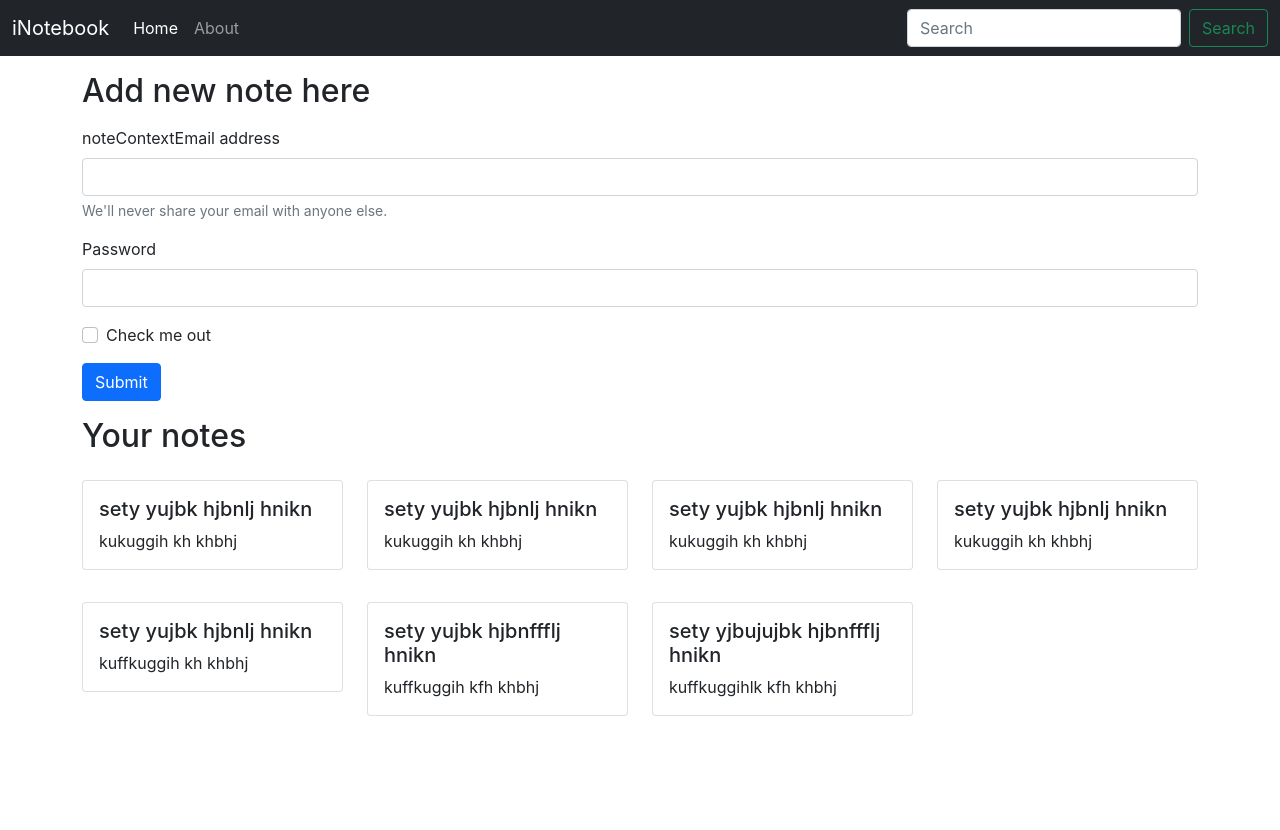
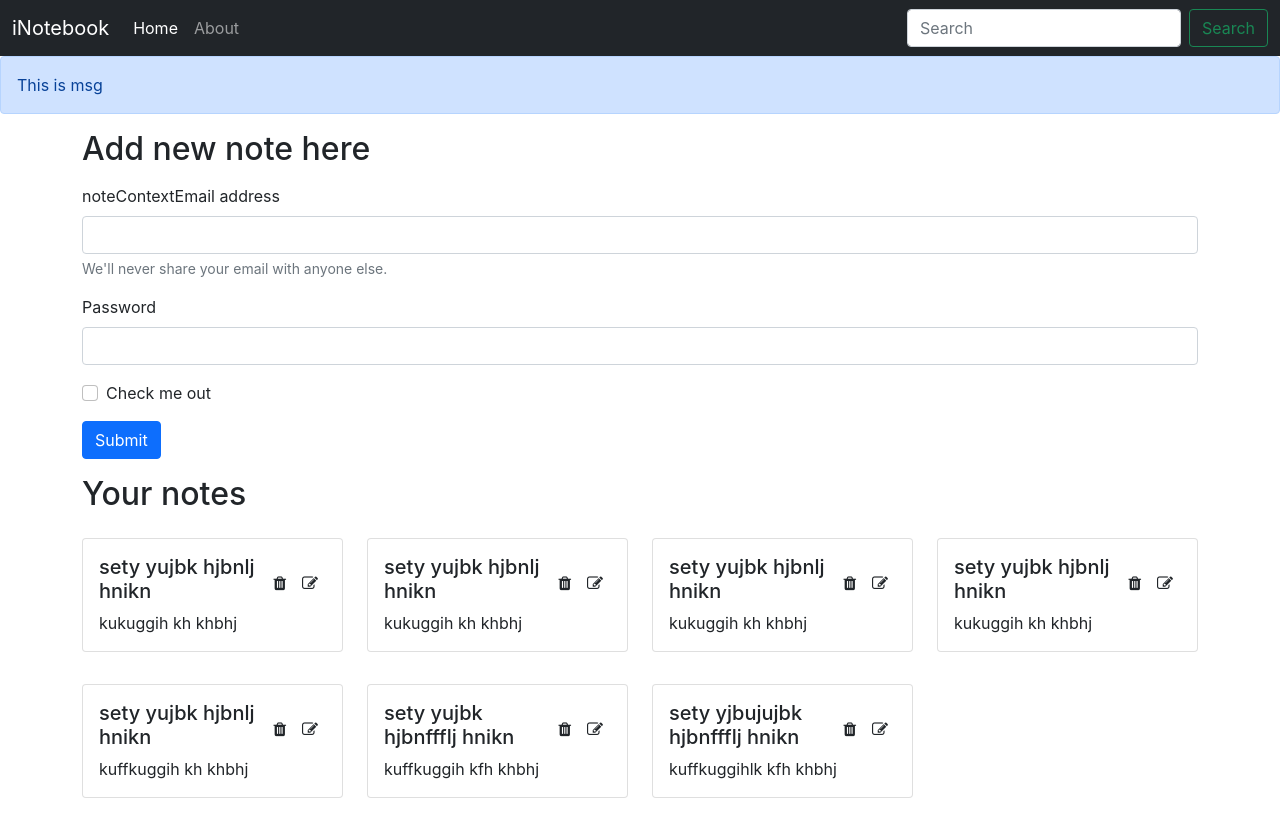
Before and after one commit to sweetysingh1609/inotebook, a React (Create React App) app: page / in a window 1280 px wide. Before the commit the page ends 800 px from the top, so only its background shows below. Built offline with nearby package versions, Linux system fonts and the light colour scheme.

Commit message:
Implemented FontAwesome icon for delete, edit

```diff
--- a/package.json
+++ b/package.json
@@ -3,10 +3,14 @@
   "version": "0.1.0",
   "private": true,
   "dependencies": {
+    "@fortawesome/fontawesome": "^1.1.8",
+    "@fortawesome/fontawesome-free-solid": "^5.0.13",
+    "@fortawesome/react-fontawesome": "^0.2.0",
     "@testing-library/jest-dom": "^5.16.5",
     "@testing-library/react": "^13.4.0",
     "@testing-library/user-event": "^13.5.0",
     "concurrently": "^7.6.0",
+    "font-awesome": "^4.7.0",
     "react": "^18.2.0",
     "react-dom": "^18.2.0",
     "react-router-dom": "^5.2.0",
--- a/public/index.html
+++ b/public/index.html
@@ -36,6 +36,14 @@
   <body>
     <noscript>You need to enable JavaScript to run this app.</noscript>
     <div id="root"></div>
+    <!-- <script src="https://kit.fontawesome.com/aeb280f71e.js" crossorigin="anonymous"></script>
+    <link href="~/fonts/font-awesome.min.css" rel="stylesheet" />
+
+    <link rel="stylesheet" href="https://maxcdn.bootstrapcdn.com/font-awesome/4.4.0/css/font-awesome.min.css"> -->
+    <link href="https://maxcdn.bootstrapcdn.com/font-awesome/4.7.0/css/font-
+awesome.min.css" rel="stylesheet" integrity="sha384-
+wvfXpqpZZVQGK6TAh5PVlGOfQNHSoD2xbE+QkPxCAFlNEevoEH3Sl0sibVcOQVnN"
+crossorigin="anonymous">
     <!--
       This HTML file is a template.
       If you open it directly in the browser, you will see an empty page.
--- a/src/App.js
+++ b/src/App.js
@@ -5,6 +5,7 @@
 import { About } from "./components/About";
 import { createBrowserHistory } from "history";
 import NoteState from "./context/notes/NoteState";
+import Alert from "./components/Alert";
 export const customHistory = createBrowserHistory();
 function App() {
   return (
@@ -12,6 +13,7 @@
       <NoteState>
         <Router history={customHistory}>
           <Navbar />
+          <Alert message="This is msg"/>
           <div className="container">
             <Switch>
               <Route exact path="/">
--- /dev/null
+++ b/src/components/Alert.js
@@ -0,0 +1,13 @@
+import React from 'react'
+
+const Alert = (props) => {
+  return (
+    <div>
+      <div className="alert alert-primary" role="alert">
+       {props.message}
+      </div>
+    </div>
+  );
+}
+
+export default Alert
--- a/src/components/NoteItem.js
+++ b/src/components/NoteItem.js
@@ -6,7 +6,13 @@
     <div className="col-md-3">
       <div className="card my-3">
         <div className="card-body">
-          <h5 className="card-title">{note.title}</h5>
+          <div className="d-flex align-items-center">
+            <h5 className="card-title">{note.title}</h5>
+
+            <i className="far fa fa-sharp fa fa-regular fa fa-trash mx-2"></i>
+
+            <i className="far fa fa-edit mx-2"></i>
+          </div>
           <p className="card-text">{note.description}</p>
         </div>
       </div>
--- a/src/components/Notes.js
+++ b/src/components/Notes.js
@@ -8,7 +8,8 @@
     <div className="row my-3">
       <h2>Your notes</h2>
       {notes.map((note) => {
-        return <NoteItem note={note} />;
+        //In mogo we have to mention _id instead of id
+        return <NoteItem key={note._id} note={note} />;
       })}
     </div>
   );
--- a/src/context/notes/NoteState.js
+++ b/src/context/notes/NoteState.js
@@ -5,7 +5,7 @@
 const NoteState = (props) => {
   const notesInitial = [
     {
-      _id: "63d9f2affb6d27394ac08b0d",
+      _id: "563d9f22affb6d27394ac08b0d",
       user: "63d61c4ae07a22b2b08688a3",
       title: "sety yujbk hjbnlj hnikn  ",
       description: " kukuggih kh  khbhj ",
@@ -14,7 +14,7 @@
       __v: 0,
     },
     {
-      _id: "63d9f2affb6d27394ac08b0d",
+      _id: "363d9f2affb62d27394ac08b0d",
       user: "63d61c4ae07a22b2b08688a3",
       title: "sety yujbk hjbnlj hnikn  ",
       description: " kukuggih kh  khbhj ",
@@ -23,7 +23,16 @@
       __v: 0,
     },
     {
-      _id: "63d9f2affb6d27394ac08b0d",
+      _id: "263d9f2aff2b6d27394ac08b0d",
+      user: "63d61c4a2e07a22b2b08688a3",
+      title: "sety yujbk hjbnlj hnikn  ",
+      description: " kukuggih kh  khbhj ",
+      tag: "Checkujgk",
+      date: "2023-02-01T05:03:43.030Z",
+      __v: 0,
+    },
+    {
+      _id: "163d9f2affb62d27394ac08b0d",
       user: "63d61c4ae07a22b2b08688a3",
       title: "sety yujbk hjbnlj hnikn  ",
       description: " kukuggih kh  khbhj ",
@@ -32,16 +41,7 @@
       __v: 0,
     },
     {
-      _id: "63d9f2affb6d27394ac08b0d",
-      user: "63d61c4ae07a22b2b08688a3",
-      title: "sety yujbk hjbnlj hnikn  ",
-      description: " kukuggih kh  khbhj ",
-      tag: "Checkujgk",
-      date: "2023-02-01T05:03:43.030Z",
-      __v: 0,
-    },
-    {
-      _id: "63d9f32bfb6d27394ac08b11",
+      _id: "763d9f32bfb6d27394ac08b211",
       user: "63d61c4ae07a22b2b08688a3",
       title: "sety yujbk hjbnlj hnikn  ",
       description: " kuffkuggih kh  khbhj ",
@@ -50,7 +50,7 @@
       __v: 0,
     },
     {
-      _id: "63d9f33efb6d27394ac08b1b",
+      _id: "963d9f33efb6d27394ac08b21b",
       user: "63d61c4ae07a22b2b08688a3",
       title: "sety yujbk hjbnffflj hnikn  ",
       description: " kuffkuggih kfh  khbhj ",
@@ -59,7 +59,7 @@
       __v: 0,
     },
     {
-      _id: "63db34e3ca0fdcc62323ef9e",
+      _id: "063db34e3ca0fdcc62323ef92e",
       user: "63d61c4ae07a22b2b08688a3",
       title: "sety yjbujujbk hjbnffflj hnikn  ",
       description: " kuffkuggihlk kfh  khbhj ",
--- a/src/index.css
+++ b/src/index.css
@@ -11,3 +11,7 @@
   font-family: source-code-pro, Menlo, Monaco, Consolas, 'Courier New',
     monospace;
 }
+
+i{
+  cursor: pointer;
+}
```
Also changed, not shown: 1 other file (tests, documents, lock files or other folders).
